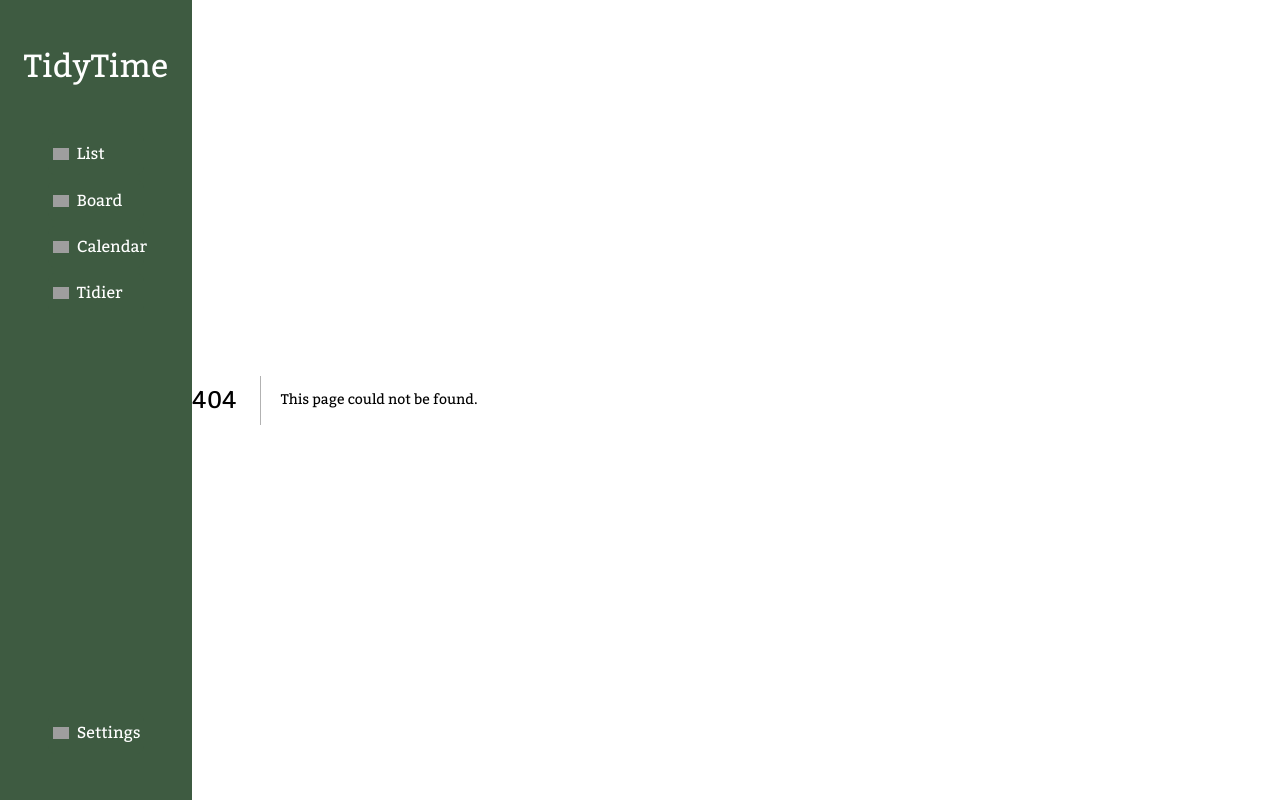
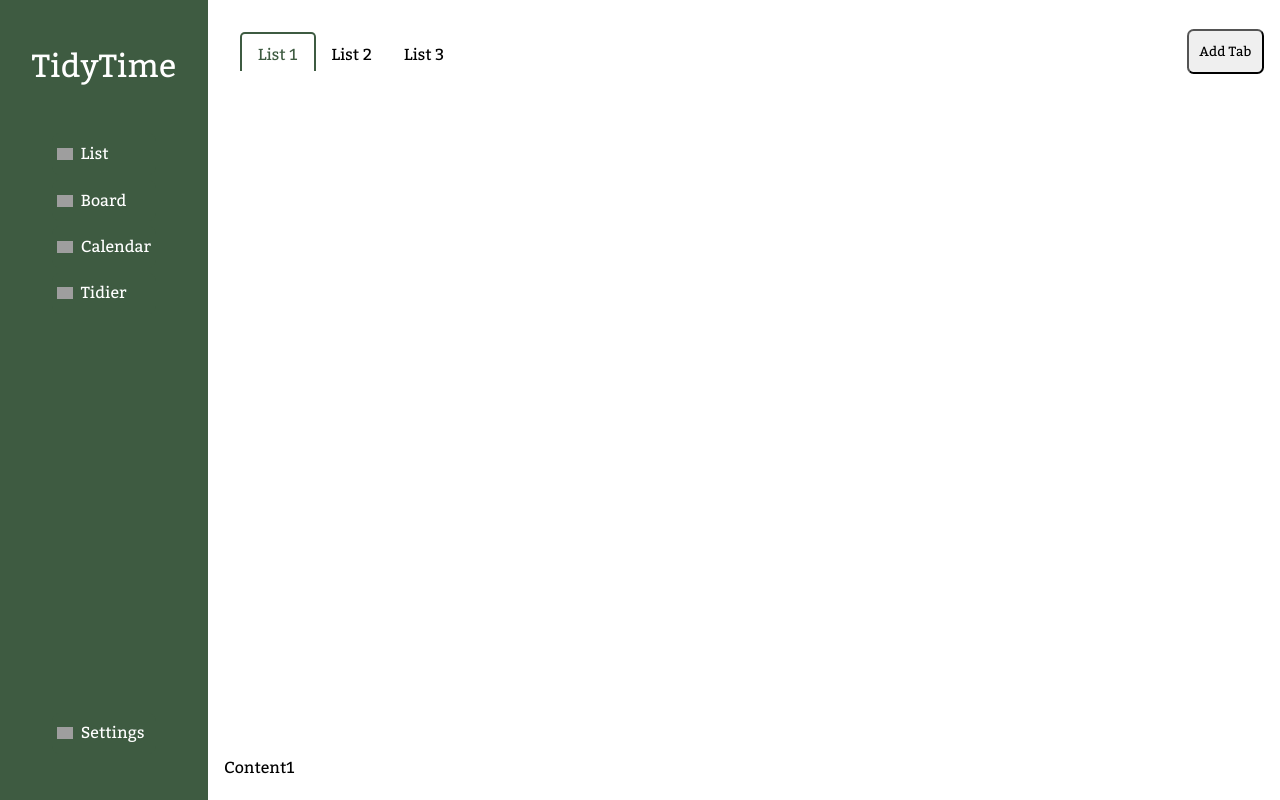
Before and after one commit to garciafdezpatricia/TidyTime, a Next.js app in the folder client/: page /components/Tabs/Tab in a window 1280 px wide. Before the commit this address had no page. Built offline with nearby package versions, Linux system fonts and the light colour scheme; grey boxes are pictures that could not be loaded.

Commit message:
Progress in the views (nothing to do with GH)

```diff
--- /dev/null
+++ b/client/pages/components/Tabs/Tab.scss
@@ -0,0 +1,14 @@
+.active-content {
+    display: block;
+}
+
+.content {
+    display: none;
+    width: 100%;
+    height: 100%;
+}
+
+.active-tab {
+    background-color: #FFFFFF;
+    border-bottom: 1px solid transparent;
+}
--- /dev/null
+++ b/client/pages/components/Tabs/Tab.tsx
@@ -0,0 +1,46 @@
+import { SetStateAction, useState } from "react";
+
+export default function Tab() {
+
+    const [toggleState, setToggleState] = useState(0);
+    const [tabs, setTabs] = useState(['List 1', 'List 2', 'List 3'])
+    const [content, setContent] = useState(['Content1', 'Content2', 'Content3'])
+
+    const addTab = () => {
+        const newTab = `List ${tabs.length + 1}`;
+        setTabs([...tabs, newTab]);
+    }
+
+    const toggleTabAndContent = (index: SetStateAction<number>) => {
+        setToggleState(index)
+    }
+
+    return (
+        <article className="tab-container">
+            <section className="tab-container bloc-tabs">
+                {
+                    tabs.map((tab, index) => (
+                        <section
+                            className={toggleState === index ? "active-tab" : "tab"}
+                            key={index}
+                            onClick={() => toggleTabAndContent(index)}
+                        >{tab}
+                        </section>
+                    ))
+                }
+            </section>
+            <button className="tab-container addTab" onClick={addTab}>Add Tab</button>
+            <section>
+                {
+                    content.map((content, index) => (
+                        <section className={toggleState === index ? "active-content" : "content"}
+                            key={index}>{content}
+                        </section>
+                    ))
+                }
+            </section>
+
+        </article>
+
+    )
+}
--- a/client/pages/list/index.tsx
+++ b/client/pages/list/index.tsx
@@ -1,7 +1,7 @@
+import Tab from "../components/Tabs/Tab";
+
 // go to this page as /list
 export default function List() {
     return (
-    <div>
-        <h1>Hello List!</h1>
-    </div>)
+        <Tab></Tab>)
 }
--- a/client/styles/globals.scss
+++ b/client/styles/globals.scss
@@ -19,7 +19,7 @@
 .sidebar-menu {
     background-color: #3E5B41;
     height: 100vh;
-    width: 15%;
+    width: 20%;
     max-width: 25vw;
     display: grid;
     align-items: center;
@@ -97,3 +97,48 @@ button {
     width: 1em;
     height: auto;
 }
+
+.tab-container {
+    width: 100%;
+    padding: 1em;
+    display: grid;
+    align-items: end;
+    grid-template-rows: auto 1fr;
+    grid-template-columns: 1fr auto;
+}
+
+.bloc-tabs {
+    width: 100%;
+    display: flex;
+    grid-column: 1/2;
+    grid-row: 1/2;
+}
+
+.tab, .active-tab {
+    padding: .3em 1em 0em 1em;
+    cursor: pointer;
+}
+
+.active-tab {
+    border: 2px solid #3E5B41;
+    border-bottom: transparent;
+    border-top-left-radius: .3em;
+    border-top-right-radius: .3em;
+    color: #3E5B41;
+}
+
+.content {
+    display: none;
+}
+
+.active-tab {
+    display: block;
+    height: 100%;
+}
+
+.addTab {
+    grid-column: 2/-1;
+    grid-row: 1/2;
+    padding: .5em .8em;
+    align-self: center;
+}
```
